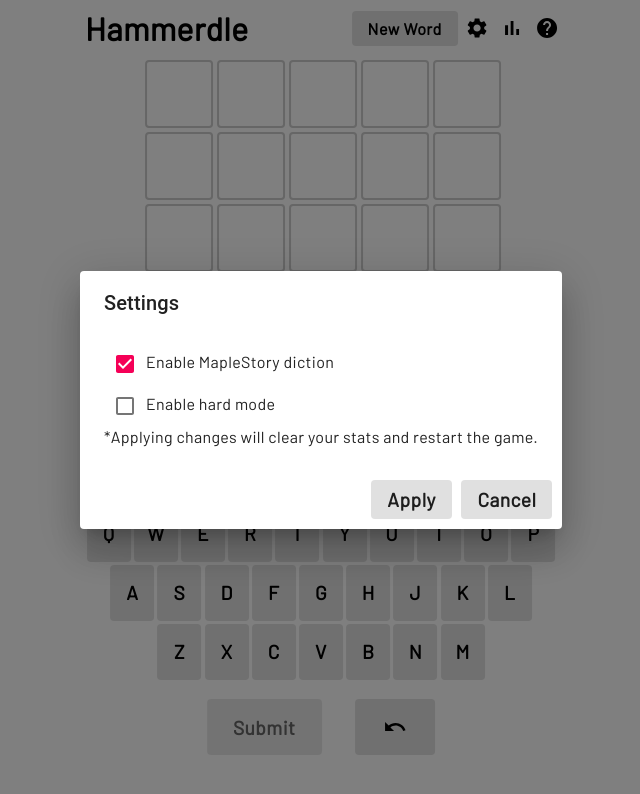
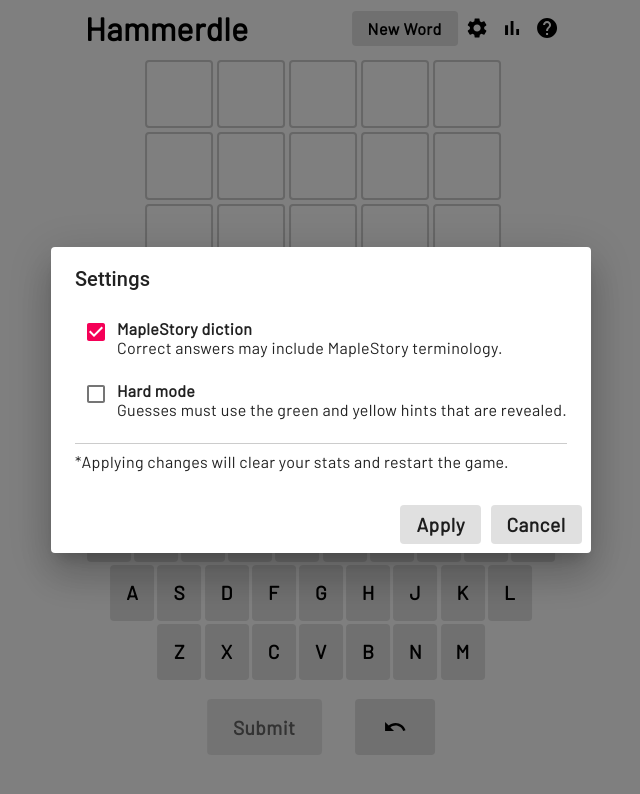
Before and after one commit to Hammerlord/Hammerdle, a React app: page / in a window 1280 px wide. Both pictures are taken after a click on the button 795 px from the left and 28 px from the top of the page. Shown: the top 794 px of the page, without its empty margins (319-959 px from the left). Built offline with nearby package versions, Linux system fonts and the light colour scheme.

Commit message:
Add descriptions to setting options

```diff
--- a/src/SettingsDialog.tsx
+++ b/src/SettingsDialog.tsx
@@ -1,11 +1,25 @@
 import { Checkbox, Dialog, DialogActions, DialogContent, DialogTitle } from "@material-ui/core";
 import { useState } from "react";
+import { createUseStyles } from "react-jss";
 import Button from "./Button";
 
 export interface GameSettings {
     isMapleStoryDictionEnabled: boolean;
     isHardMode: boolean;
 }
+
+const useStyles = createUseStyles({
+    option: {
+        display: "flex",
+        marginBottom: "1.5rem",
+    },
+    optionTitle: {
+        fontWeight: 700,
+    },
+    checkboxContainer: {
+        marginTop: "-8px",
+    },
+});
 
 const SettingsDialog = ({ settings, onApplySettings, onClose }) => {
     const [workingSettings, setWorkingSettings] = useState(settings);
@@ -24,22 +38,34 @@
         }));
     };
 
+    const classes = useStyles();
     return (
         <Dialog open={true} onClose={onClose} disablePortal={true}>
             <DialogTitle>Settings</DialogTitle>
             <DialogContent>
                 <div>
-                    <label>
-                        <Checkbox onClick={onToggleMapleStoryDiction} checked={workingSettings.isMapleStoryDictionEnabled} />
-                        Enable MapleStory diction
+                    <label className={classes.option}>
+                        <div className={classes.checkboxContainer}>
+                            <Checkbox onClick={onToggleMapleStoryDiction} checked={workingSettings.isMapleStoryDictionEnabled} />
+                        </div>
+                        <div>
+                            <div className={classes.optionTitle}>MapleStory diction</div>
+                            Correct answers may include MapleStory terminology.
+                        </div>
                     </label>
                 </div>
                 <div>
-                    <label>
-                        <Checkbox onClick={onToggleHardMode} checked={workingSettings.isHardMode} />
-                        Enable hard mode
+                    <label className={classes.option}>
+                        <div className={classes.checkboxContainer}>
+                            <Checkbox onClick={onToggleHardMode} checked={workingSettings.isHardMode} />
+                        </div>
+                        <div>
+                            <div className={classes.optionTitle}>Hard mode</div>
+                            Guesses must use the green and yellow hints that are revealed.
+                        </div>
                     </label>
                 </div>
+                <hr />
                 <p>*Applying changes will clear your stats and restart the game.</p>
             </DialogContent>
             <DialogActions>
```
